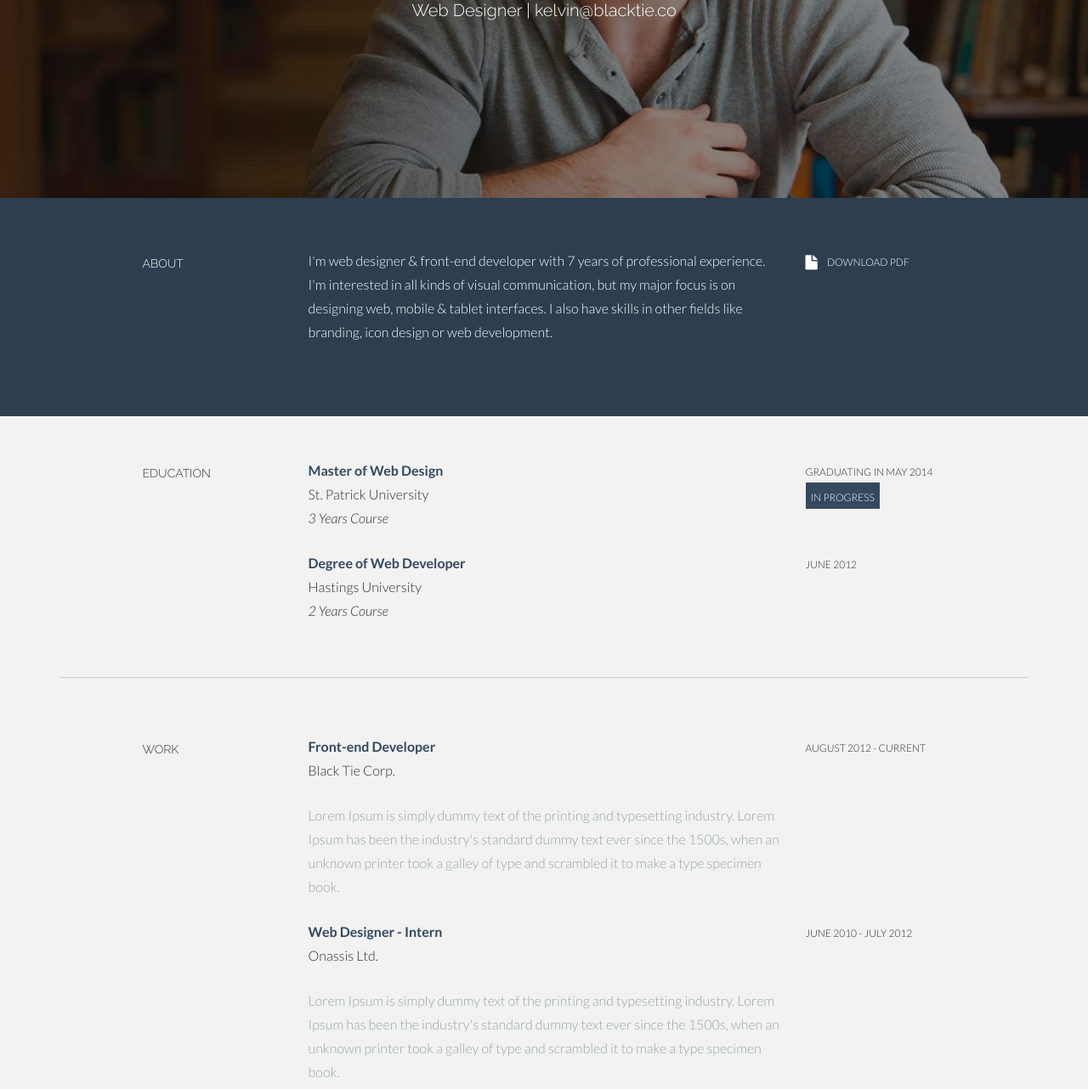
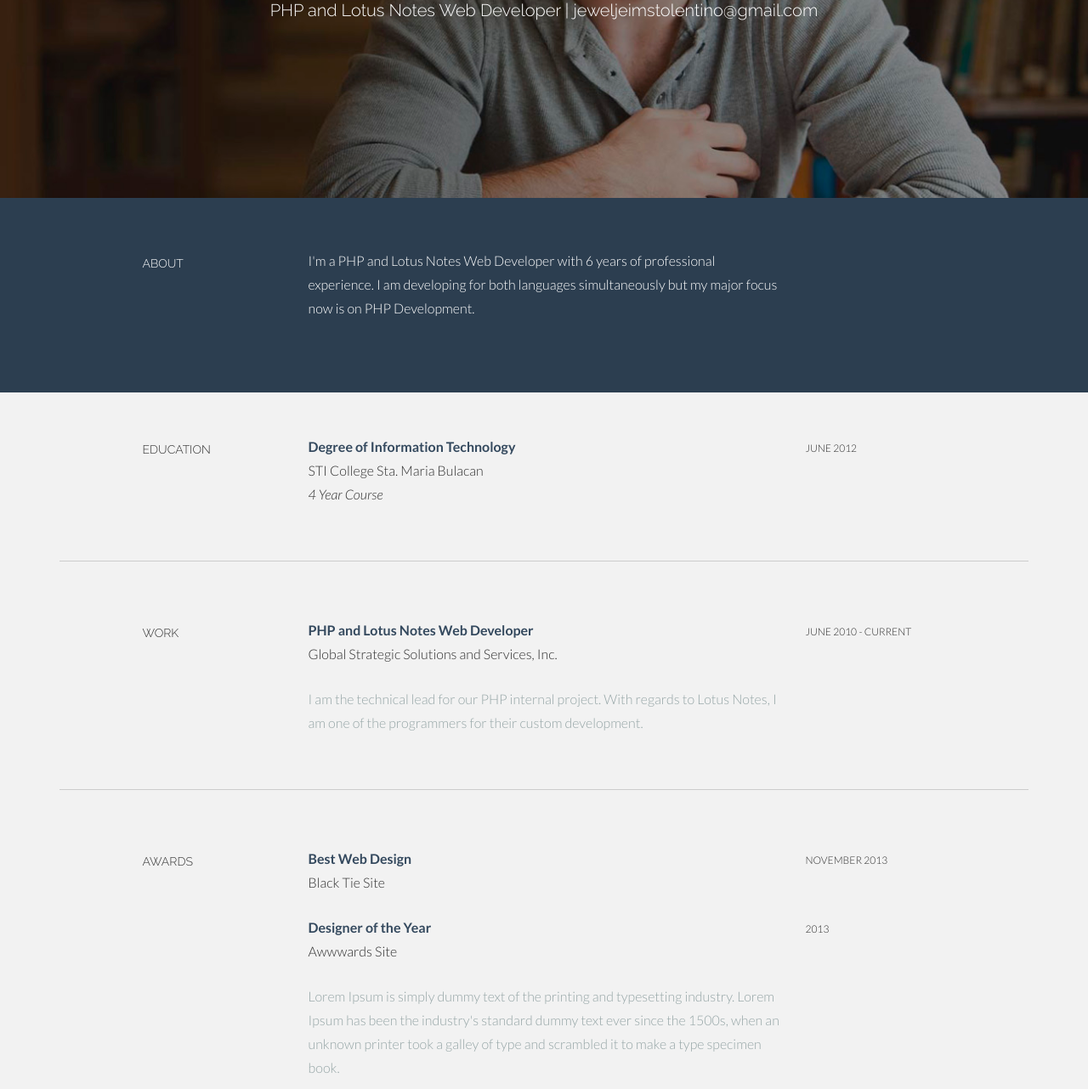
Before and after one commit to jeweljeimstolentino/jeweljeimstolentino.github.io, a plain HTML site: page index.html in a window 1280 px wide. Shown: the part 327-1609 px from the top of the page at 85% size. Drawn offline with Linux system fonts and the light colour scheme.

Commit message:
modifications on index content

```diff
--- a/index.html
+++ b/index.html
@@ -58,8 +58,8 @@
             <div class="container">
                 <div class="row centered">
                     <div class="col-lg-12">
-                        <h1>William T. Kelvin</h1>
-                        <h3>Web Designer | kelvin@blacktie.co</h3>
+                        <h1>Jewel Jeims Tolentino</h1>
+                        <h3>PHP and Lotus Notes Web Developer | jeweljeimstolentino@gmail.com</h3>
                     </div><!--/.col-lg-12 -->
                 </div><!--/.row -->
             </div><!--/.container -->
@@ -75,12 +75,8 @@
                         <h5>ABOUT</h5>
                     </div>
                     <div class="col-lg-6">
-                        <p>I'm web designer & front-end developer with 7 years of professional experience. I'm interested in all kinds of visual communication, but my major focus is on designing web, mobile & tablet interfaces. I also have skills in other fields like branding, icon design or web development.</p>
+                        <p>I'm a PHP and Lotus Notes Web Developer with 6 years of professional experience. I am developing for both languages simultaneously but my major focus now is on PHP Development. </p>
                     </div>
-                    <div class="col-lg-3">
-                        <p><a href="#"><i class="icon-file"></i></a> <sm>DOWNLOAD PDF</sm></p>
-                    </div>
-
                 </div><!--/.row -->
             </div><!--/.container -->
         </div><!--/ #intro -->
@@ -95,21 +91,9 @@
                     <h5>EDUCATION</h5>
                 </div>
                 <div class="col-lg-6">
-                    <p><t>Master of Web Design</t><br/>
-                    St. Patrick University <br/>
-                    <i>3 Years Course</i>
-                    </p>
-                </div>
-                <div class="col-lg-3">
-                    <p><sm>GRADUATING IN MAY 2014</sm><br/>
-                    <imp><sm>IN PROGRESS</sm></imp>
-                    </p>
-                </div>
-
-                <div class="col-lg-6 col-lg-offset-3">
-                    <p><t>Degree of Web Developer</t><br/>
-                    Hastings University <br/>
-                    <i>2 Years Course</i>
+                    <p><t>Degree of Information Technology</t><br/>
+                    STI College Sta. Maria Bulacan <br/>
+                    <i>4 Year Course</i>
                     </p>
                 </div>
                 <div class="col-lg-3">
@@ -130,23 +114,13 @@
                     <h5>WORK</h5>
                 </div>
                 <div class="col-lg-6">
-                    <p><t>Front-end Developer</t><br/>
-                    Black Tie Corp. <br/>
+                    <p><t>PHP and Lotus Notes Web Developer</t><br/>
+                    Global Strategic Solutions and Services, Inc. <br/>
                     </p>
-                    <p><more>Lorem Ipsum is simply dummy text of the printing and typesetting industry. Lorem Ipsum has been the industry's standard dummy text ever since the 1500s, when an unknown printer took a galley of type and scrambled it to make a type specimen book.</more></p>
+                    <p><more>I am the technical lead for our PHP internal project. With regards to Lotus Notes, I am one of the programmers for their custom development.  </more></p>
                 </div>
                 <div class="col-lg-3">
-                    <p><sm>AUGUST 2012 - CURRENT</sm></p>
-                </div>
-
-                <div class="col-lg-6 col-lg-offset-3">
-                    <p><t>Web Designer - Intern</t><br/>
-                    Onassis Ltd. <br/>
-                    </p>
-                    <p><more>Lorem Ipsum is simply dummy text of the printing and typesetting industry. Lorem Ipsum has been the industry's standard dummy text ever since the 1500s, when an unknown printer took a galley of type and scrambled it to make a type specimen book.</more></p>
-                </div>
-                <div class="col-lg-3">
-                    <p><sm>JUNE 2010 - JULY 2012</sm></p>
+                    <p><sm>JUNE 2010 - CURRENT</sm></p>
                 </div>
             </div><!--/.row -->
             <br>
```
